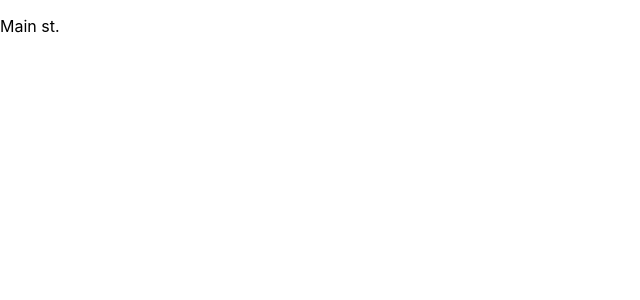
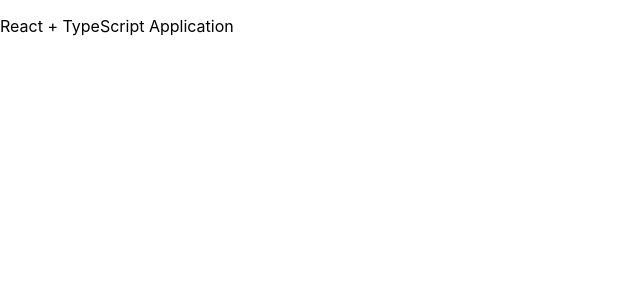
Before and after one commit to tjcchen/typescript-sharing, a React (Create React App) app in the folder src/reactapp/: page / in a window 1280 px wide. Shown: the top 300 px of the page, without its empty margins (0-640 px from the left). Built offline with nearby package versions, Linux system fonts and the light colour scheme.

Commit message:
feat: props relevant thing

```diff
--- a/src/reactapp/src/App.tsx
+++ b/src/reactapp/src/App.tsx
@@ -1,27 +1,43 @@
-import React from 'react';
-import logo from './logo.svg';
-import './App.css';
+/**
+ * TypeScript Props:
+ * - Defining props for a component
+ *   - interface [componentName]Props {...}
+ * - Optional Props
+ * - Default Props
+ */
 
-function App() {
-  return (
-    <div className="App">
-      <header className="App-header">
-        <img src={logo} className="App-logo" alt="logo" />
-        <p>
-          Edit <code>src/App.tsx</code> and save to reload.
-        </p>
-        <p>Building the application with reactjs & typescript</p>
-        <a
-          className="App-link"
-          href="https://reactjs.org"
-          target="_blank"
-          rel="noopener noreferrer"
-        >
-          Learn React
-        </a>
-      </header>
-    </div>
-  );
+export default function App() {
+    return (
+        <>
+            <p>React + TypeScript Application</p>
+        </>
+    );
 }
 
-export default App;
+// import React from 'react';
+// import logo from './logo.svg';
+// import './App.css';
+
+// function App() {
+//   return (
+//     <div className="App">
+//       <header className="App-header">
+//         <img src={logo} className="App-logo" alt="logo" />
+//         <p>
+//           Edit <code>src/App.tsx</code> and save to reload.
+//         </p>
+//         <p>Building the application with reactjs & typescript</p>
+//         <a
+//           className="App-link"
+//           href="https://reactjs.org"
+//           target="_blank"
+//           rel="noopener noreferrer"
+//         >
+//           Learn React
+//         </a>
+//       </header>
+//     </div>
+//   );
+// }
+
+// export default App;
--- a/src/reactapp/src/index.tsx
+++ b/src/reactapp/src/index.tsx
@@ -24,10 +24,10 @@ const root = ReactDOM.createRoot(
 //=======================================================================================
 root.render(
   <React.StrictMode>
-    {/* <App /> */}
+    <App />
     {/* <JavaScript /> */}
     {/* <TypeScript /> */}
-    <InlineDocumentationJS address={address} />
+    {/* <InlineDocumentationJS address={address} /> */}
     {/* <InlineDocumentationTS address={address} /> */}
   </React.StrictMode>
 );
```
